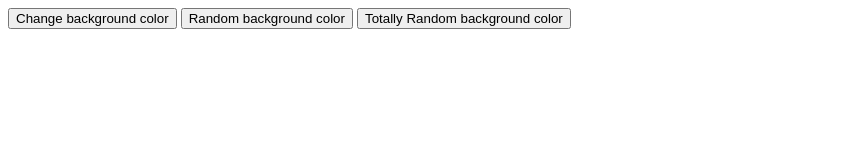
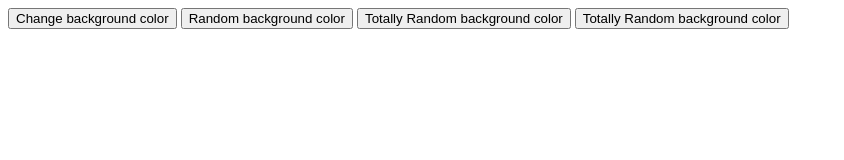
Before and after one commit to Ranchino/playground, a plain HTML site: page index.html in a window 1280 px wide. Shown: the whole page, without its empty margins (0-844 px from the left). Drawn offline with Linux system fonts and the light colour scheme.

Commit message:
add button for hex

```diff
--- a/index.html
+++ b/index.html
@@ -16,7 +16,9 @@
 
     <button onclick="randomColor()">Random background color</button>
 
-    <button onclick="absoluteRandom()">Totally Random background color</button>
+    <button onclick="absoluteRandomRGB()">Totally Random background color</button>
+
+    <button onclick="absoluteRandomHex()">Totally Random background color</button>
 
 
 </body>
```
